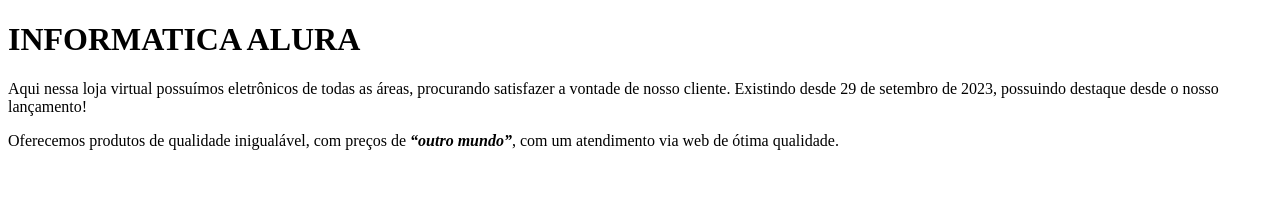
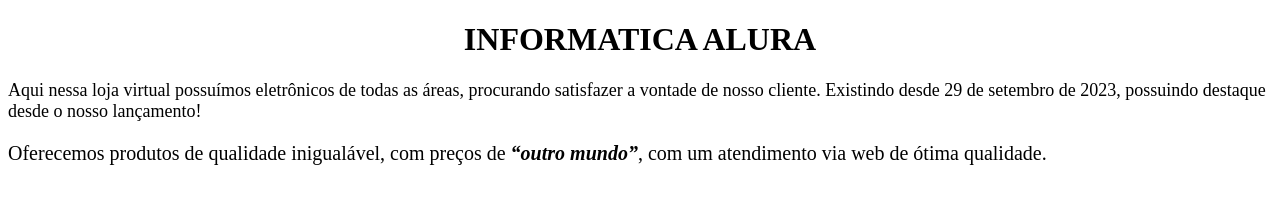
Before and after one commit to Arthur-Gomess/html1, a plain HTML site: page index.html in a window 1280 px wide. Drawn offline with Linux system fonts and the light colour scheme.

Commit message:
Add files via upload

```diff
--- a/index.html
+++ b/index.html
@@ -4,12 +4,13 @@
     <meta charset="UTF-8">
     <meta name="viewport" content="width=device-width, initial-scale=1.0">
     <title>Informatica Alura</title>
+    <link rel="stylesheet" href="style.css">
 </head>
 <body>
-    <h1>INFORMATICA ALURA</h1>
+    <h1 style="text-align: center;">INFORMATICA ALURA</h1>
 
-    <p>Aqui nessa loja virtual possuímos eletrônicos de todas as áreas, procurando satisfazer a vontade de nosso cliente. Existindo desde 29 de setembro de 2023, possuindo destaque desde o nosso lançamento!</p>
+    <p style="font-size: 18px;">Aqui nessa loja virtual possuímos eletrônicos de todas as áreas, procurando satisfazer a vontade de nosso cliente. Existindo desde 29 de setembro de 2023, possuindo destaque desde o nosso lançamento!</p>
 
-    <p>Oferecemos produtos de qualidade inigualável, com preços de <em><strong>“outro mundo”</strong></em>, com um atendimento via web de ótima qualidade.</p>
+    <p style="font-size: 20px;"> Oferecemos produtos de qualidade inigualável, com preços de <em><strong>“outro mundo”</strong></em>, com um atendimento via web de ótima qualidade.</p>
 </body>
 </html>
```
Also changed, not shown: style.css (added).
